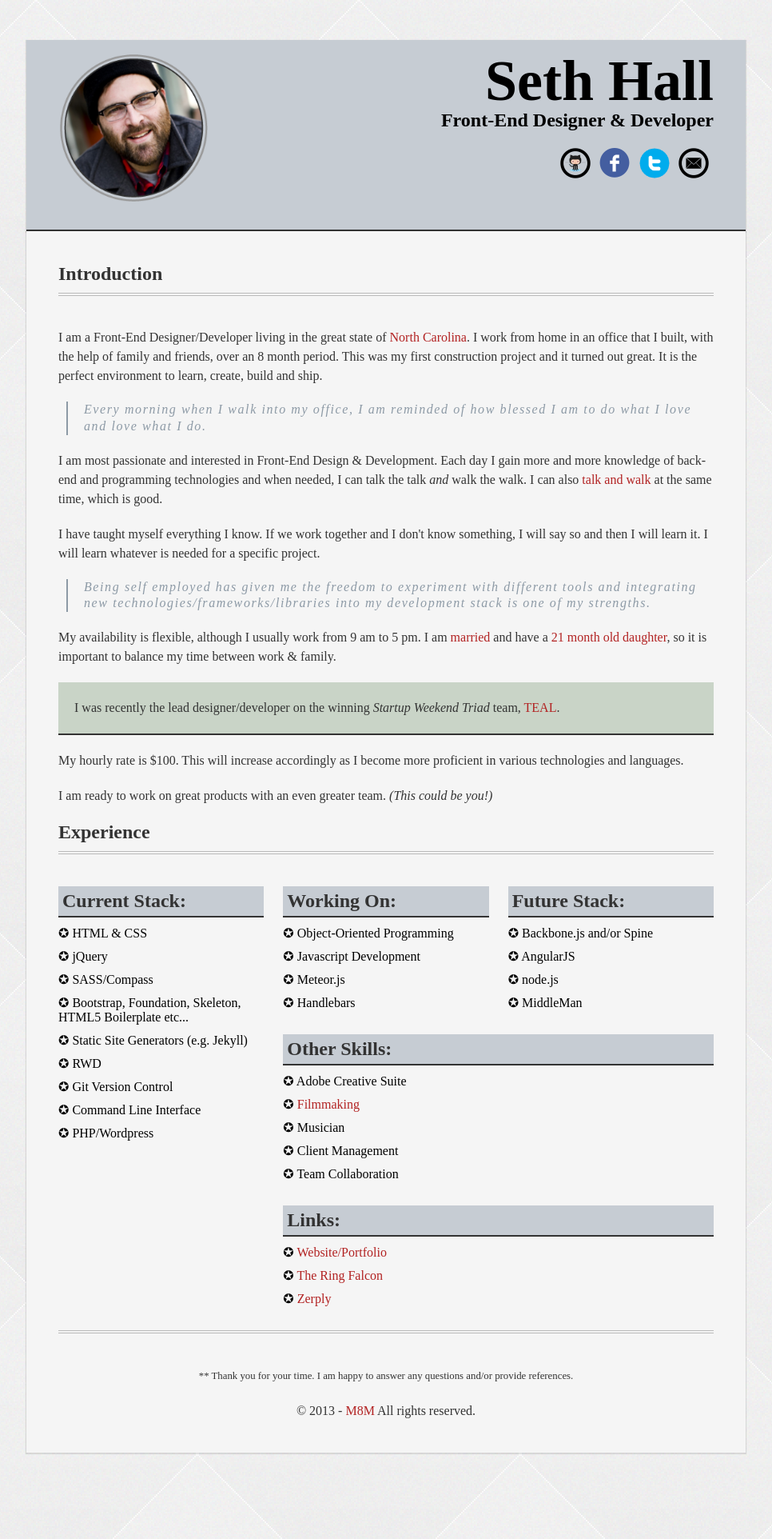
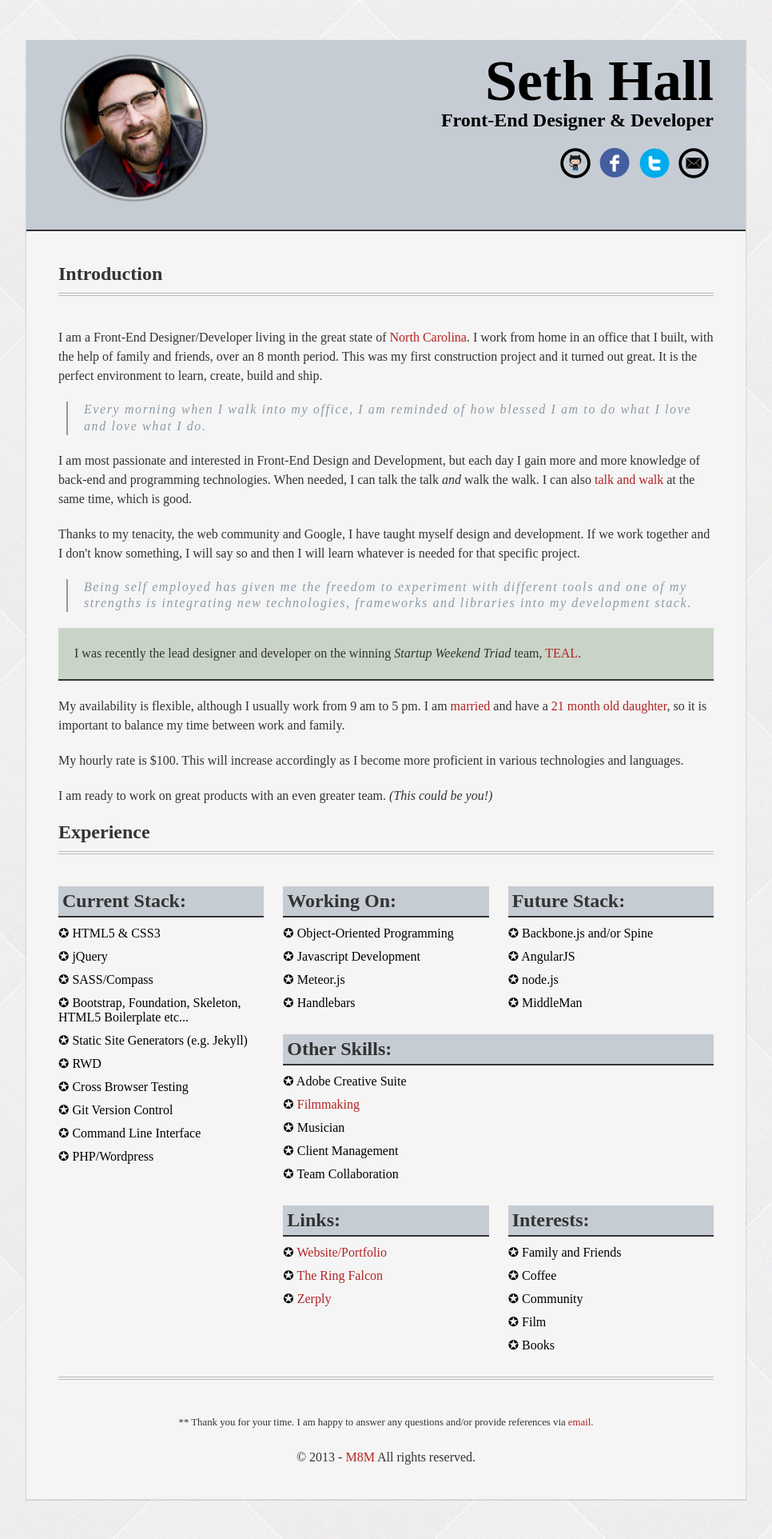
Before and after one commit to middle8media/resume, a Jekyll site: the page built from index.html, in a window 1280 px wide. Shown: the whole page at 80% size, without its empty margins (157-1123 px from the left). Built offline with Jekyll 4.4.1, drawn with Linux system fonts in a browser that asks for light colours; nearby versions of some CDN libraries.

Commit message:
copy revisions

```diff
--- a/_includes/footer.html
+++ b/_includes/footer.html
@@ -2,7 +2,7 @@
   <div class="gw">
     <div class="g one-whole">
       <footer>
-        <p><small>** Thank you for your time. I am happy to answer any questions and/or provide references.</small></p>
+        <p><small>** Thank you for your time. I am happy to answer any questions and/or provide references via <a href="mailto:seth@middle8media.com?">email</a>.</small></p>
           <p>© <span class="year"></span> - <a href="http://middle8media.com">M8M</a> All rights reserved.</p>
       </footer>
     </div>
--- a/index.html
+++ b/index.html
@@ -36,14 +36,16 @@ layout: default
       <div class="g one-whole">
         <p>I am a Front-End Designer/Developer living in the great state of <a href="http://en.wikipedia.org/wiki/Greensboro,_North_Carolina" target="_blank" >North Carolina</a>. I work from home in an office that I built, with the help of family and friends, over an 8 month period. This was my first construction project and it turned out great. It is the perfect environment to learn, create, build and ship.</p>
         <blockquote>Every morning when I walk into my office, I am reminded of how blessed I am to do what I love and love what I do.</blockquote>
-        <p>I am most passionate and interested in Front-End Design & Development. Each day I gain more and more knowledge of back-end and programming technologies and when needed, I can talk the talk <em>and</em> walk the walk. I can also <a href="http://cl.ly/OAHN" target="_blank" >talk and walk</a> at the same time, which is good.</p>
-        <p>I have taught myself everything I know. If we work together and I don't know something, I will say so and then I will learn it. I will learn whatever is needed for a specific project.
 
-        <blockquote>Being self employed has given me the freedom to experiment with different tools and integrating new technologies/frameworks/libraries into my development stack is one of my strengths.</blockquote>
+        <p>I am most passionate and interested in Front-End Design and Development, but each day I gain more and more knowledge of back-end and programming technologies. When needed, I can talk the talk <em>and</em> walk the walk. I can also <a href="http://cl.ly/OAHN" target="_blank" >talk and walk</a> at the same time, which is good.</p>
 
-        <p>My availability is flexible, although I usually work from 9 am to 5 pm. I am <a href="https://www.facebook.com/photo.php?fbid=10151395388476318&set=t.100002237571944&type=3&theater" target="_blank">married</a> and have a <a href="http://instagram.com/p/X57ztKHQB2/" target="_blank">21 month old daughter</a>, so it is important to balance my time between work & family.</p>
+        <p>Thanks to my tenacity, the web community and Google, I have taught myself design and development. If we work together and I don't know something, I will say so and then I will learn whatever is needed for that specific project.
 
-        <p class="info-box">I was recently the lead designer/developer on the winning <em>Startup Weekend Triad</em> team, <a href="http://theeverafterlady.com" target="_blank" >TEAL</a>.</p>
+        <blockquote>Being self employed has given me the freedom to experiment with different tools and one of my strengths is integrating new technologies, frameworks and libraries into my development stack.</blockquote>
+
+        <p class="info-box">I was recently the lead designer and developer on the winning <em>Startup Weekend Triad</em> team, <a href="http://theeverafterlady.com" target="_blank" >TEAL</a>.</p>
+
+        <p>My availability is flexible, although I usually work from 9 am to 5 pm. I am <a href="https://www.facebook.com/photo.php?fbid=10151395388476318&set=t.100002237571944&type=3&theater" target="_blank">married</a> and have a <a href="http://instagram.com/p/X57ztKHQB2/" target="_blank">21 month old daughter</a>, so it is important to balance my time between work and family.</p>
 
         <p>My hourly rate is $100. This will increase accordingly as I become more proficient in various technologies and languages.</p>
 
@@ -66,12 +68,13 @@ layout: default
       <div class="g one-third palm-one-whole">
         <h4>Current Stack:</h4>
         <ul>
-          <li>✪ HTML &amp; CSS</li>
+          <li>✪ HTML5 &amp; CSS3</li>
           <li>✪ jQuery</li>
           <li>✪ SASS/Compass</li>
           <li>✪ Bootstrap, Foundation, Skeleton, HTML5 Boilerplate etc...</li>
           <li>✪ Static Site Generators (e.g. Jekyll)</li>
           <li>✪ RWD</li>
+          <li>✪ Cross Browser Testing</li>
           <li>✪ Git Version Control</li>
           <li>✪ Command Line Interface</li>
           <li>✪ PHP/Wordpress</li>
@@ -112,12 +115,23 @@ layout: default
               </ul>
             </div>
 
-            <div class="g one-whole palm-one-whole">
+            <div class="g one-half palm-one-whole">
               <h4>Links:</h4>
               <ul>
                 <li>✪ <a href="http://middle8media.com" target="_blank" >Website/Portfolio</a></li>
                 <li>✪ <a href="http://ringfalcon.com" target="_blank" >The Ring Falcon</a></li>
                 <li>✪ <a href="http://zerply.com/middle8media/public" target="_blank" >Zerply</a></li>
+              </ul>
+            </div>
+
+            <div class="g one-half palm-one-whole">
+              <h4>Interests:</h4>
+              <ul>
+                <li>✪ Family and Friends</li>
+                <li>✪ Coffee</li>
+                <li>✪ Community</li>
+                <li>✪ Film</li>
+                <li>✪ Books</li>
               </ul>
             </div>
           </div>
```
Also changed, not shown: 1 other file.
